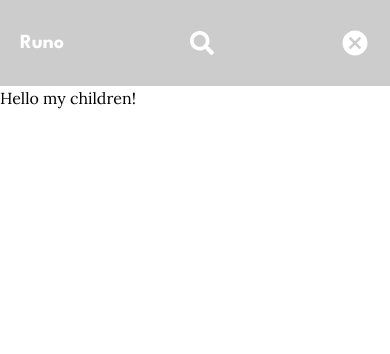
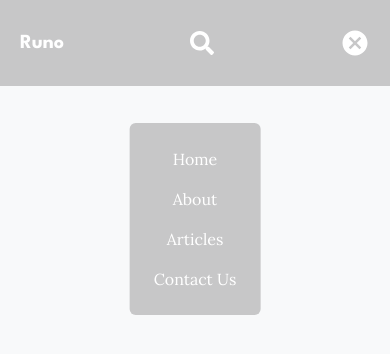
Before and after one commit to RakibMERNDev/runo-blog-next, a Next.js app: page / in a window 390 px wide. Both pictures are taken after a click on the icon 354 px from the left and 43 px from the top of the page. Shown: the top 354 px of the page. Built offline with nearby package versions, Linux system fonts and the light colour scheme.

Commit message:
added mobile menu and made navbar responsive for all device

```diff
--- a/src/app/layout.tsx
+++ b/src/app/layout.tsx
@@ -15,7 +15,7 @@ export default function RootLayout({
 }>) {
   return (
     <html lang="en">
-      <body className={`${LoraFont.className} container mx-auto`}>
+      <body className={`${LoraFont.className} container mx-auto bg-[#F8F9FA]`}>
         <NavbarWrapper />
         {children}
       </body>
--- a/src/app/page.tsx
+++ b/src/app/page.tsx
@@ -1,7 +1,3 @@
 export default function Home() {
-  return (
-    <div>
-      Hello my children!
-    </div>
-  );
+  return <div></div>;
 }
--- a/src/components/Navbar/Navbar.tsx
+++ b/src/components/Navbar/Navbar.tsx
@@ -3,7 +3,6 @@ import Link from "next/link";
 import { FaTwitter, FaFacebook, FaYoutube, FaSearch } from "react-icons/fa";
 import MobileMenuToggle from "./MobileMenuToggle";
 import { Dispatch, SetStateAction } from "react";
-
 
 const Navbar = ({
   isOpen,
@@ -71,8 +70,18 @@ const Navbar = ({
         </button>
       </div>
       {/* mobile menu */}
-      <div>
+      <div className="block md:hidden">
         <MobileMenuToggle isOpen={isOpen} setIsOpen={setIsOpen} />
+
+        {isOpen && (
+          <ul className="absolute top-3/12 left-1/2 bg-black/20 p-6 rounded-md transform -translate-x-1/2 -translate-y-1/2 mt-2 flex flex-col items-center gap-4">
+            {navMenu.map((item) => (
+              <li key={item.name} className="">
+                <Link href={item.link}>{item.name}</Link>
+              </li>
+            ))}
+          </ul>
+        )}
       </div>
     </nav>
   );
```
